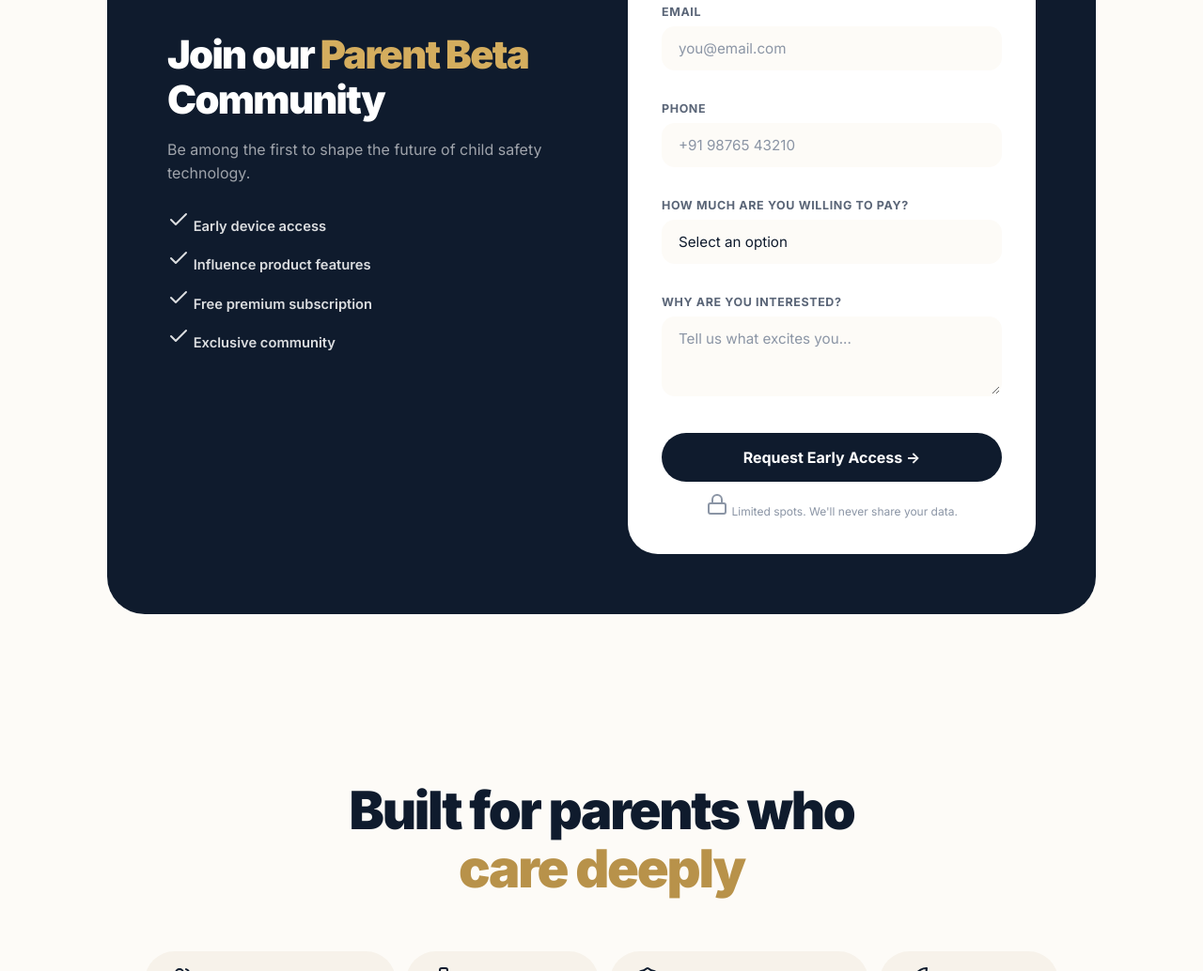
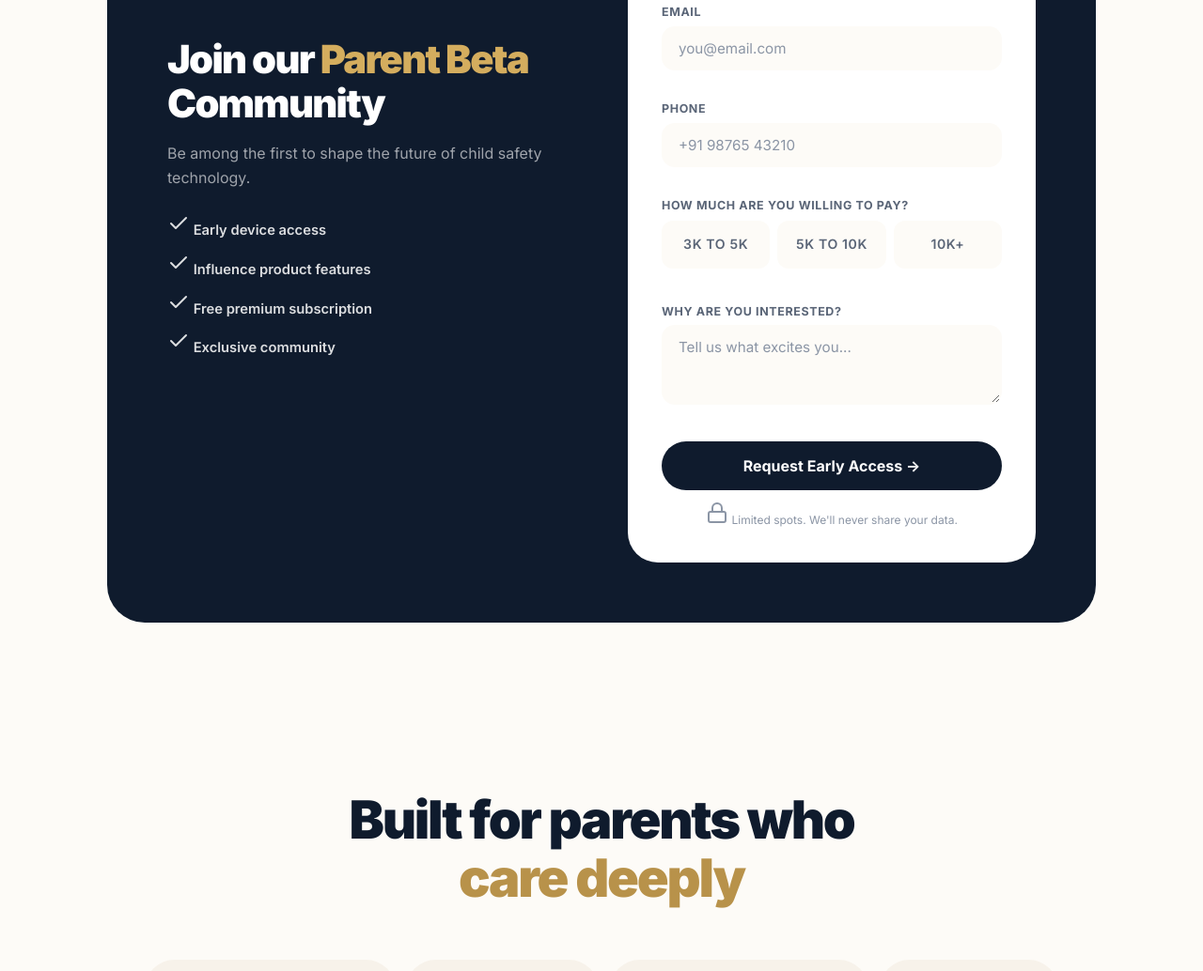
Before and after one commit to vaasuchhabra/Guard, a website: page public/index.html in a window 1280 px wide. Shown: the part 4187-5221 px from the top of the page at 94% size. Drawn offline with nearby package versions, Linux system fonts and the light colour scheme.

Commit message:
Convert pricing dropdown to visible pill radio group

```diff
--- a/public/index.html
+++ b/public/index.html
@@ -250,13 +250,12 @@
                             <span class="form-error" id="phoneError"></span>
                         </div>
                         <div class="form-group">
-                            <label for="willingToPay">How much are you willing to pay?</label>
-                            <select id="willingToPay" required>
-                                <option value="" disabled selected>Select an option</option>
-                                <option value="3k to 5k">3k to 5k</option>
-                                <option value="5k to 10k">5k to 10k</option>
-                                <option value="10k+">10k+</option>
-                            </select>
+                            <label>How much are you willing to pay?</label>
+                            <div class="radio-group" id="willingToPay">
+                                <label class="radio-pill"><input type="radio" name="willingToPay" value="3k to 5k"><span>3k to 5k</span></label>
+                                <label class="radio-pill"><input type="radio" name="willingToPay" value="5k to 10k"><span>5k to 10k</span></label>
+                                <label class="radio-pill"><input type="radio" name="willingToPay" value="10k+"><span>10k+</span></label>
+                            </div>
                             <span class="form-error" id="willingToPayError"></span>
                         </div>
                         <div class="form-group">
--- a/public/script.js
+++ b/public/script.js
@@ -89,7 +89,8 @@ document.addEventListener('DOMContentLoaded', () => {
         const name = document.getElementById('parentName').value.trim();
         const email = document.getElementById('email').value.trim();
         const phone = document.getElementById('phone').value.trim();
-        const willingToPay = document.getElementById('willingToPay').value;
+        const paidInput = document.querySelector('input[name="willingToPay"]:checked');
+        const willingToPay = paidInput ? paidInput.value : '';
         const interest = document.getElementById('interest').value.trim();
 
         if (!name) { showError('parentName', 'Please enter your name'); valid = false; }
--- a/public/style.css
+++ b/public/style.css
@@ -307,6 +307,15 @@ textarea { resize: vertical; min-height: 72px; }
 .form-error { font-size: 0.72rem; color: #EF4444; margin-top: 3px; min-height: 14px; display: block; }
 .form-note { font-size: 0.75rem; color: var(--text-muted); text-align: center; margin-top: 12px; }
 
+/* Radio group */
+.radio-group { display: flex; gap: 8px; flex-wrap: wrap; margin-top: 6px; }
+.radio-pill { display: flex; cursor: pointer; flex: 1; min-width: 25%; }
+.radio-pill input { display: none; }
+.radio-pill span { width: 100%; text-align: center; padding: 12px 10px; border-radius: 12px; font-size: 0.88rem; font-weight: 600; background: var(--bg); color: var(--text-secondary); border: 2px solid transparent; transition: all 0.2s var(--ease); }
+.radio-pill:hover span { background: #fff; }
+.radio-pill input:checked + span { background: #fff; border-color: var(--accent); color: var(--accent); }
+#willingToPay.error .radio-pill span { border-color: #EF4444; background: #FFF0F0; }
+
 /* === AUDIENCE === */
 .audience { padding: 80px 0 100px; }
 .audience-row { display: flex; justify-content: center; gap: 12px; flex-wrap: wrap; }
```
